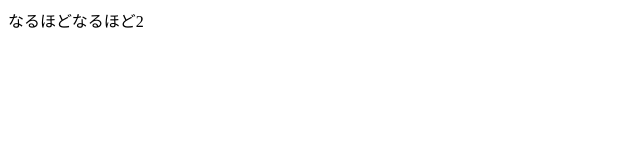
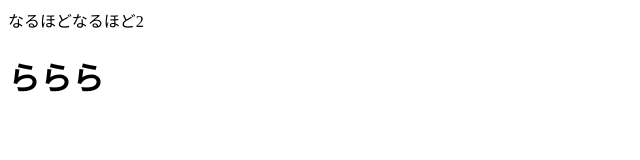
Before and after one commit to Atsuogoo/My-project, a plain HTML site: page index.html in a window 1280 px wide. Shown: the whole page, without its empty margins (0-640 px from the left). Drawn offline with Linux system fonts and the light colour scheme.

Commit message:
どうでしょう。。

```diff
--- a/index.html
+++ b/index.html
@@ -1 +1,3 @@
 なるほどなるほど2
+
+<h1>ららら</h1>
```
